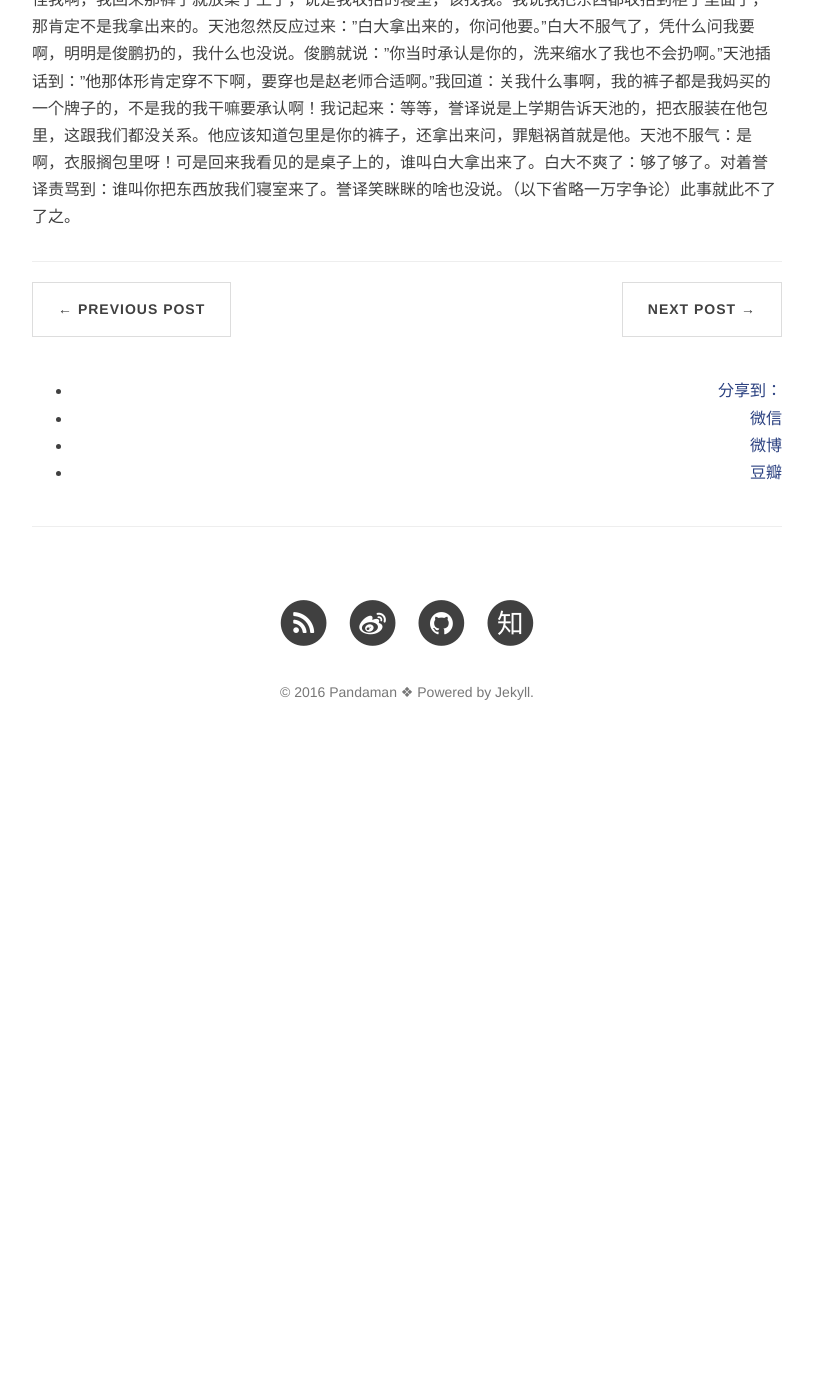
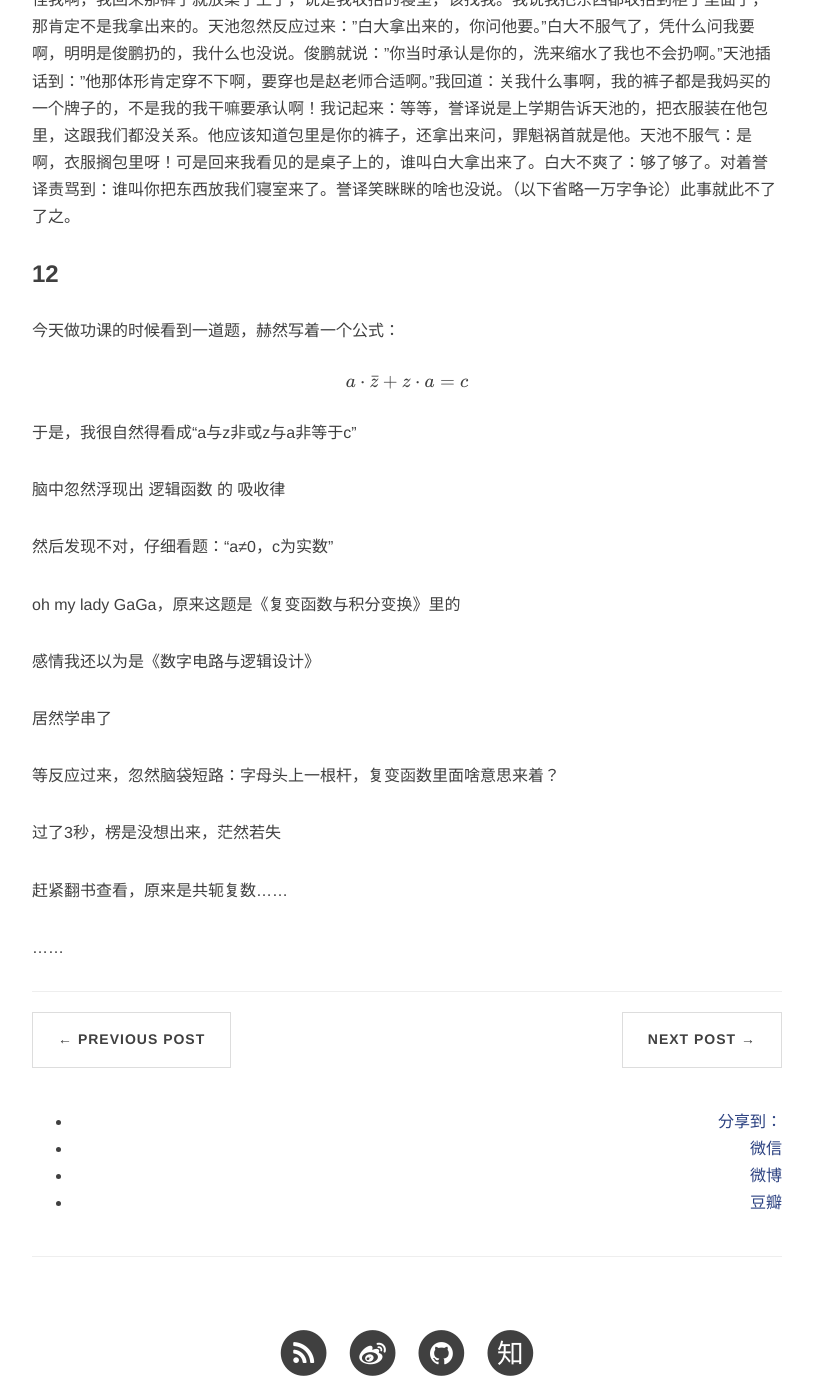
Before and after one commit to ceares/ceares.github.io, a Jekyll site: the page built from _posts/articles/2010-11-25-Orz.md, in a window 1280 px wide and 1400 px high, scrolled down 5257 px. Shown: the whole window, without its empty margins (233-1046 px from the left). Built offline with Jekyll 4.4.1, drawn with Linux system fonts in a browser that asks for light colours; nearby versions of some CDN libraries; formulas are drawn with MathJax 3; comment, search, counter and statistics services are not loaded; before the commit the page ends 6026 px from its top, so only the background shows below that.

Commit message:
Update 2010-11-25-Orz.md

```diff
--- a/_posts/articles/2010-11-25-Orz.md
+++ b/_posts/articles/2010-11-25-Orz.md
@@ -150,3 +150,32 @@ int *p=&a[2]；
  最后，原来天池桌上的衬衣是誉译的。他说他上期把他的几件衣服放在天池书包里面委托天池给他拿回来。说着他又翻翻天池衣柜，问还有什么衣服落天池这里了。我忽然想起来那天裤子是不是他的就问他，结果在描述下确认了，那天裤子就是他的。据称他的裤子还是貂绒的。
 
  我们都说俊鹏扔了，他叫俊鹏去垃圾桶捡回来洗干净，俊鹏去桶了半天也没找到，大概是被清理厕所的阿姨收拾走了。誉译说，都怪俊鹏，干嘛扔了。俊鹏推脱道：又没人要。我们一致反驳，没人要你就扔了啊！白大接了一句：还扔得那么干脆。誉译就责怪俊鹏扔之前应该先问问，我们都说已经问了一圈，挂在这里几天，你自己不在，怪谁啊。俊鹏此时又说：裤子是天池拿出来的，你该找天池。天池这时说：这能怪我啊，我回来那裤子就放桌子上了，说是我收拾的寝室，该找我。我说我把东西都收拾到柜子里面了，那肯定不是我拿出来的。天池忽然反应过来："白大拿出来的，你问他要。"白大不服气了，凭什么问我要啊，明明是俊鹏扔的，我什么也没说。俊鹏就说："你当时承认是你的，洗来缩水了我也不会扔啊。"天池插话到："他那体形肯定穿不下啊，要穿也是赵老师合适啊。"我回道：关我什么事啊，我的裤子都是我妈买的一个牌子的，不是我的我干嘛要承认啊！我记起来：等等，誉译说是上学期告诉天池的，把衣服装在他包里，这跟我们都没关系。他应该知道包里是你的裤子，还拿出来问，罪魁祸首就是他。天池不服气：是啊，衣服搁包里呀！可是回来我看见的是桌子上的，谁叫白大拿出来了。白大不爽了：够了够了。对着誉译责骂到：谁叫你把东西放我们寝室来了。誉译笑眯眯的啥也没说。（以下省略一万字争论）此事就此不了了之。
+
+
+### 12
+
+今天做功课的时候看到一道题，赫然写着一个公式：
+
+$$a\cdot\bar{z}+z\cdot{a}=c$$
+
+于是，我很自然得看成“a与z非或z与a非等于c”
+
+脑中忽然浮现出 逻辑函数 的 吸收律
+
+然后发现不对，仔细看题：“a≠0，c为实数”
+
+oh my lady GaGa，原来这题是《复变函数与积分变换》里的
+
+感情我还以为是《数字电路与逻辑设计》
+
+居然学串了
+
+等反应过来，忽然脑袋短路：字母头上一根杆，复变函数里面啥意思来着？
+
+过了3秒，楞是没想出来，茫然若失
+
+赶紧翻书查看，原来是共轭复数……
+
+
+
+……
```
